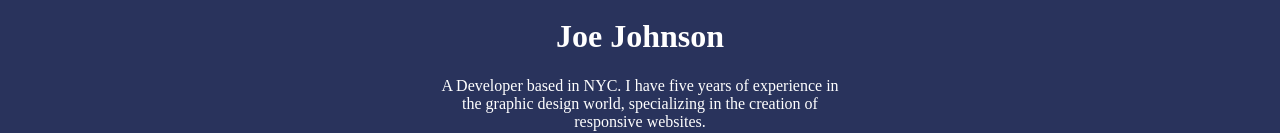
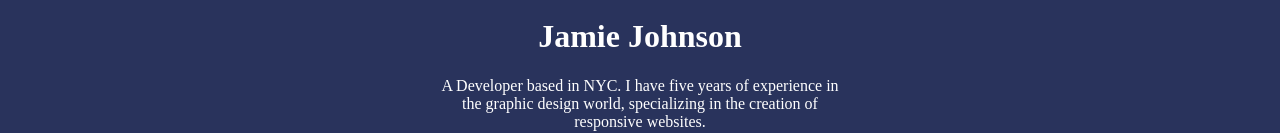
Before and after one commit to terencelimsayjian/my-portfolio, a plain HTML site: page index.html in a window 1280 px wide. Shown: the part 201-334 px from the top of the page. Drawn offline with Linux system fonts and the light colour scheme.

Commit message:
Change name from Joe to Jamie

```diff
--- a/index.html
+++ b/index.html
@@ -3,7 +3,7 @@
 <html>
 
 <head>
-    <title>Joe Johnson</title>
+    <title>Jamie Johnson</title>
     <link rel="stylesheet" href="style.css">
 </head>
 
@@ -15,7 +15,7 @@
 
         <img src="images/profile_picture.jpg" alt="Profile Picture" height="150" width="150" class="profile-picture">
 
-        <h1 class="profile-title">Joe Johnson</h1>
+        <h1 class="profile-title">Jamie Johnson</h1>
         <p class="subtitle">A Developer based in NYC. I have five years of experience in the graphic design world,
             specializing in the
             creation of responsive websites.</p>
```
